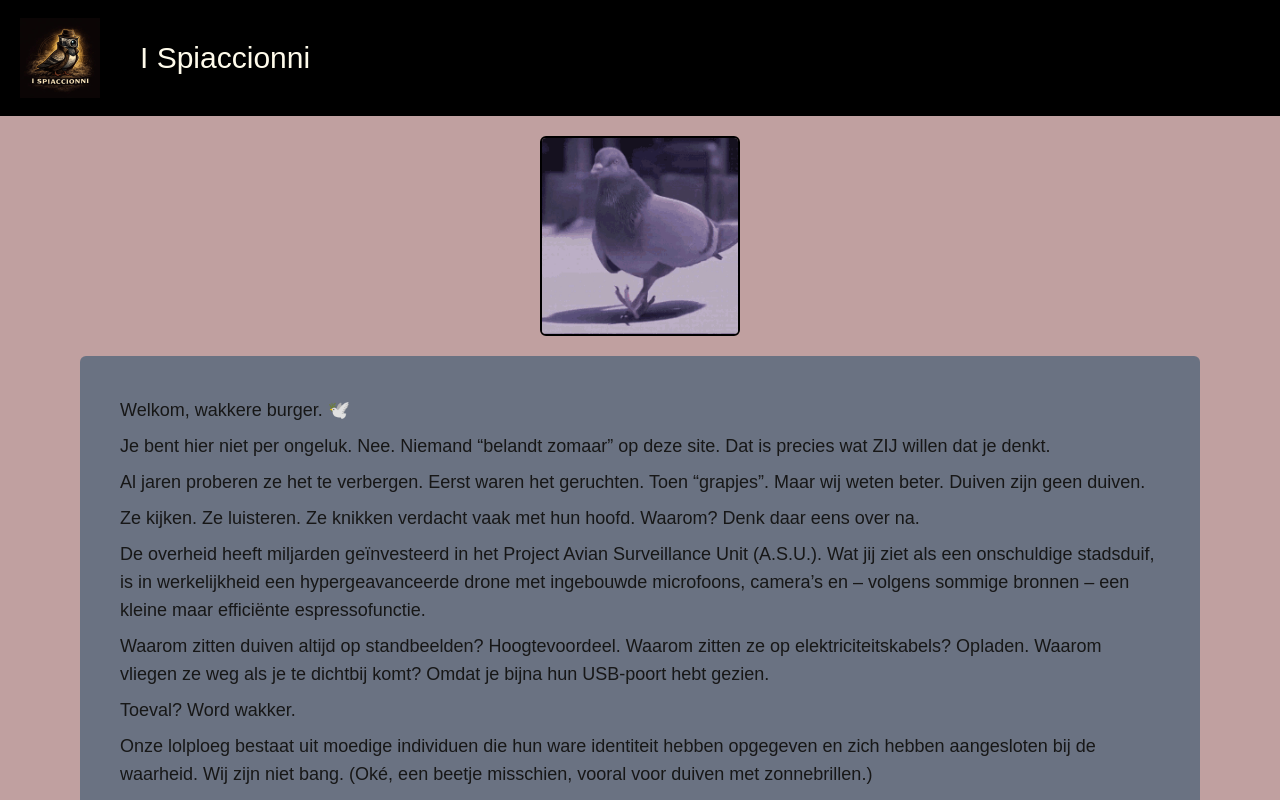
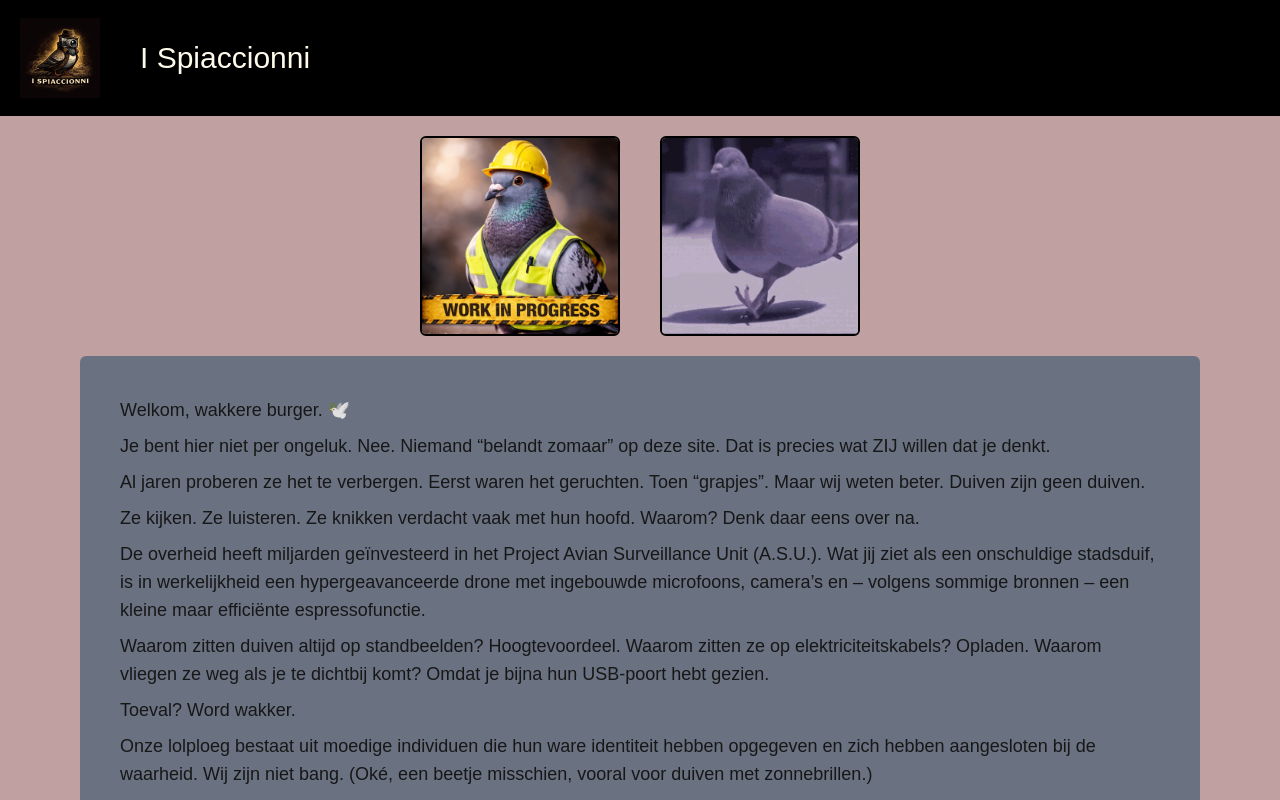
Before and after one commit to JasperRutten1/ispiaccionni, a Next.js app in the folder ispiaccionni-website/: page / in a window 1280 px wide. Shown: the top 800 px of the page. Built offline with nearby package versions, Linux system fonts and the light colour scheme.

Commit message:
wip image

```diff
--- a/ispiaccionni-website/app/page.tsx
+++ b/ispiaccionni-website/app/page.tsx
@@ -9,12 +9,22 @@ export default function Home() {
       <div className="w-full flex justify-center">
         <Image
           className="border-solid border-2 border-black rounded-md m-5 w-50"
+          src="/images/wip.jpeg"
+          width={500}
+          height={500}
+          alt="Pigeons are a lie"
+        />
+
+        <Image
+          className="border-solid border-2 border-black rounded-md m-5 w-50"
           src="/images/pigeon-vibes.gif"
           width={500}
           height={500}
           alt="Pigeons are a lie"
         />
       </div>
+
+
 
       <div className="mx-20 bg-gray-500 p-10 flex flex-col gap-2 text-lg rounded-md">
         <p>
```
Also changed, not shown: ispiaccionni-website/public/images/wip.jpeg (added).
